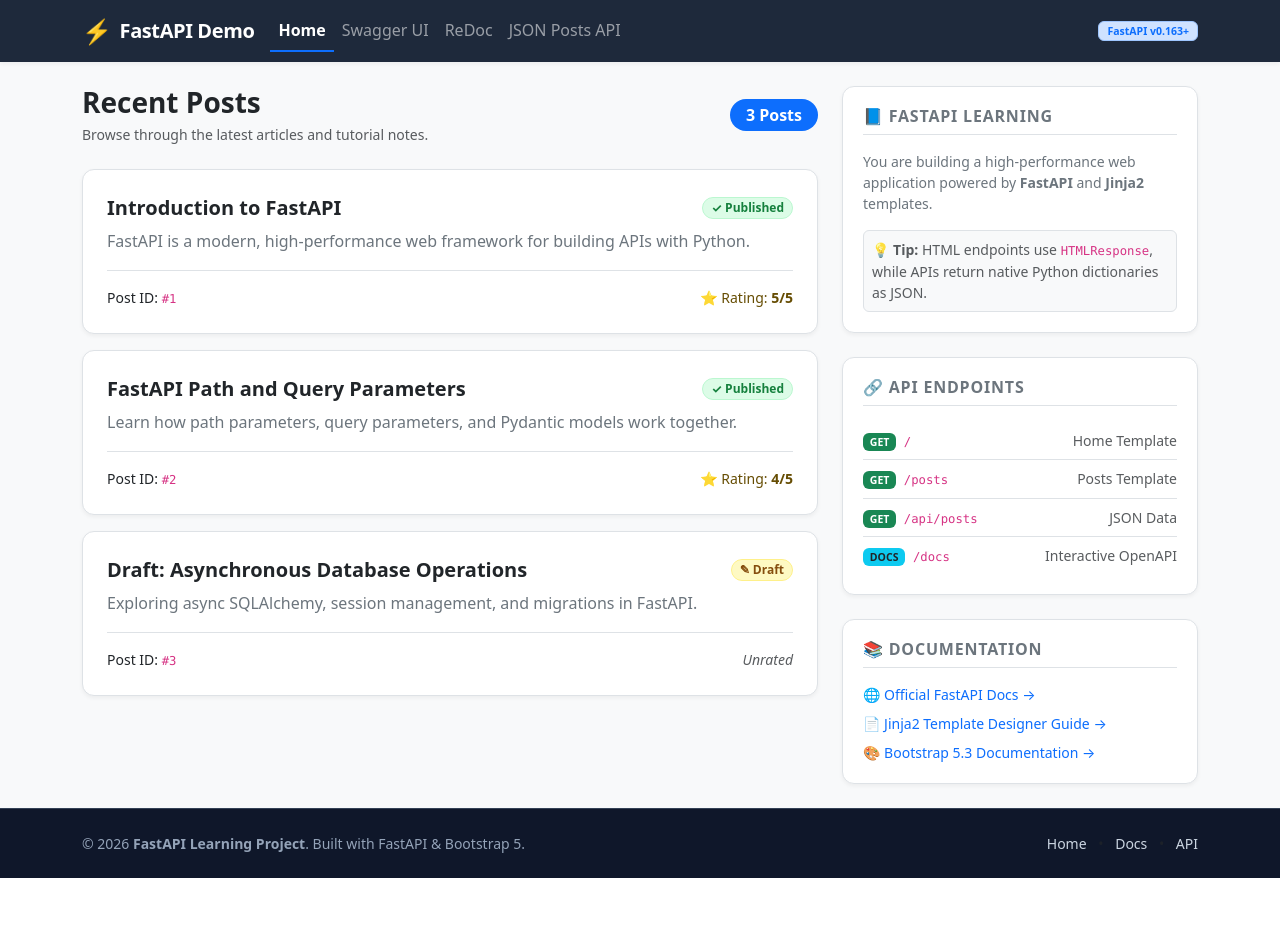
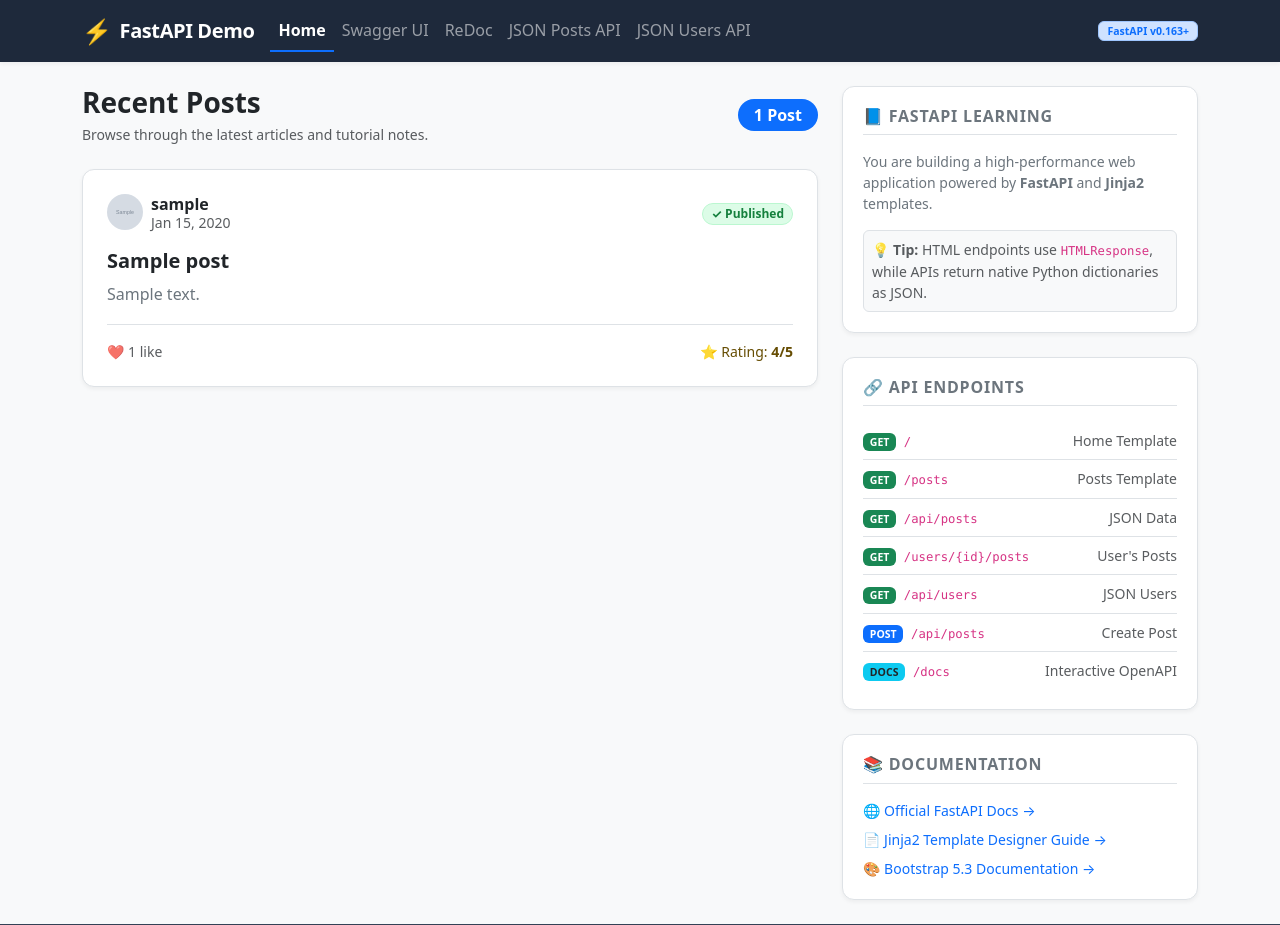
Before and after one commit to Rahul240699124/fastapi_demo, a FastAPI app: page / in a window 1280 px wide. Shown: the top 925 px of the page. Before the commit the page ends 878 px from the top, so only its background shows below. Run offline with FastAPI, Linux system fonts and the light colour scheme; tables that the repository leaves empty hold one stand-in row (values such as "Sample post"); grey boxes marked "Sample" are stand-in pictures.

Commit message:
Add user avatar and post card templates
- Created `author_avatar.html` for rendering user avatars with a default image.
- Implemented `post_card.html` to display individual posts with author information, date, and post details.
- Developed `user_posts.html` to show a user's posts, including a breadcrumb navigation and user information.

```diff
--- a/main.py
+++ b/main.py
@@ -1,15 +1,29 @@
 from http import HTTPStatus
 
-from fastapi import FastAPI, HTTPException, Request, status
+from fastapi import FastAPI, HTTPException, Request, status, Depends
 from fastapi.exceptions import RequestValidationError
 from fastapi.responses import HTMLResponse
 from fastapi.staticfiles import StaticFiles
 from fastapi.templating import Jinja2Templates
 from starlette.exceptions import HTTPException as StarletteHTTPException
 from fastapi.responses import JSONResponse
+from schemas import PostCreate, PostResponse, UserCreate, UserResponse
+from typing import Annotated
+from sqlalchemy import Select
+from sqlalchemy.orm import Session
+
+import models
+from database import Base, engine, get_db
+from security import hash_password
+
+Base.metadata.create_all(bind=engine)
 
 app = FastAPI()
+
 app.mount("/static", StaticFiles(directory="static"), name="static")
+
+# app.mount("/media", StaticFiles(directory="media"), name="media")
+
 templates = Jinja2Templates(directory="templates")
 
 
@@ -24,38 +38,16 @@ def status_phrase(code) -> str:
 # Makes it usable in templates as: {{ some_code | status_phrase }}
 templates.env.filters["status_phrase"] = status_phrase
 
-posts: list[dict] =[
-    {
-        "id": 1,
-        "title": "Introduction to FastAPI",
-        "content": "FastAPI is a modern, high-performance web framework for building APIs with Python.",
-        "published": True,
-        "rating": 5,
-    },
-    {
-        "id": 2,
-        "title": "FastAPI Path and Query Parameters",
-        "content": "Learn how path parameters, query parameters, and Pydantic models work together.",
-        "published": True,
-        "rating": 4,
-    },
-    {
-        "id": 3,
-        "title": "Draft: Asynchronous Database Operations",
-        "content": "Exploring async SQLAlchemy, session management, and migrations in FastAPI.",
-        "published": False,
-        "rating": None,
-    },
-]
-
 # response_class=HTMLResponse is used for reaturing the end point of an api in html formate.
 # include_in_schema=False is used for not to show html responces in docs and redoc pages for separation from json responces apis
 
-@app.get("/", response_class=HTMLResponse, include_in_schema=False)
-@app.get("/posts", include_in_schema=False)
+@app.get("/", response_class=HTMLResponse, include_in_schema=False, name="home")
+@app.get("/posts", include_in_schema=False, name="posts")
 # def home():
 # return f"<h1>{posts[0]['title']}</h1></br><p>{posts[0]['content']}</p>"
-def home(request: Request):
+def home(request: Request, db: Annotated[Session, Depends(get_db)]):
+    result = db.execute(Select(models.Post))
+    posts = result.scalars().all()
     return templates.TemplateResponse(
         request,
         "home.html",
@@ -63,8 +55,9 @@ def home(request: Request):
     )
 
 @app.get("/posts/{post_id}", response_class=HTMLResponse, include_in_schema=False)
-def get_post_page(request: Request, post_id: int):
-    post = next((post for post in posts if post["id"] == post_id), None)
+def get_post_page(request: Request, post_id: int, db: Annotated[Session, Depends(get_db)]):
+    result = db.execute(Select(models.Post).where(models.Post.id == post_id))
+    post = result.scalars().first()
     if post is None:
         raise HTTPException(
             status_code=status.HTTP_404_NOT_FOUND,
@@ -73,22 +66,108 @@ def get_post_page(request: Request, post_id: int):
     return templates.TemplateResponse(
         request,
         "post.html",
-        {"post": post, "title": post["title"]},
+        {"post": post, "title": post.title},
     )
 
-@app.get("/api/posts")
-def get_posts():
+@app.get("/users/{user_id}/posts", response_class=HTMLResponse, include_in_schema=False)
+def get_user_posts(request: Request, user_id: int, db: Annotated[Session, Depends(get_db)]):
+    result = db.execute(Select(models.User).where(models.User.id == user_id))
+    user = result.scalars().first()
+    if user is None:
+        raise HTTPException(
+            status_code=status.HTTP_404_NOT_FOUND,
+            detail=f"User with id {user_id} not found",
+        )
+    result = db.execute(Select(models.Post).where(models.Post.user_id == user_id))
+    posts = result.scalars().all()
+    return templates.TemplateResponse(
+        request,
+        "user_posts.html",
+        {"posts": posts, "title": f"Posts by User {user.username}"},
+    )
+
+@app.get("/api/users", response_model=list[UserResponse])
+def get_users(db: Annotated[Session, Depends(get_db)]):
+    result = db.execute(Select(models.User))
+    users = result.scalars().all()
+    if not users:
+        raise HTTPException(
+            status_code=status.HTTP_404_NOT_FOUND,
+            detail="No users found",
+        )
+    return users
+
+@app.post(
+    "/api/users",
+    response_model=UserResponse,
+    status_code=status.HTTP_201_CREATED)
+def add_user(user: UserCreate, db: Annotated[Session, Depends(get_db)]):
+    result = db.execute(Select(models.User).where(models.User.email == user.email))
+    existing_email = result.scalars().first()
+    if existing_email:
+        raise HTTPException(
+            status_code=status.HTTP_400_BAD_REQUEST,
+            detail=f"User with email {user.email} already exists",
+        )
+    result = db.execute(Select(models.User).where(models.User.username == user.username))
+    existing_username = result.scalars().first()
+    if existing_username:
+            raise HTTPException(
+                status_code=status.HTTP_400_BAD_REQUEST,
+                detail=f"User with username {user.username} already exists",
+            )
+    new_user = models.User(
+        username=user.username,
+        email=user.email,
+        image_file=user.image_file,
+        password_hash=hash_password(user.password),  # never store the plain password
+    )
+    db.add(new_user)
+    db.commit()
+    db.refresh(new_user)
+    return new_user
+
+@app.get("/api/users/{user_id}", response_model=UserResponse)
+def get_user(user_id: int, db: Annotated[Session, Depends(get_db)]):
+    result = db.execute(Select(models.User).where(models.User.id == user_id))
+    user = result.scalars().first()
+    if user is None:
+        raise HTTPException(
+            status_code=status.HTTP_404_NOT_FOUND,
+            detail=f"User with id {user_id} not found",
+        )
+    return user
+
+@app.get("/api/posts", response_model=list[PostResponse])
+def get_posts(db: Annotated[Session, Depends(get_db)]):
+    result = db.execute(Select(models.Post))
+    posts = result.scalars().all()
     return posts
 
-@app.get("/api/posts/{post_id}")
-def get_post(post_id: int):
-    post = next((post for post in posts if post["id"] == post_id), None)
+@app.get("/api/posts/{post_id}", response_model=PostResponse)
+def get_post(post_id: int, db: Annotated[Session, Depends(get_db)]):
+    result = db.execute(Select(models.Post).where(models.Post.id == post_id))
+    post = result.scalars().first()
     if post is None:
         raise HTTPException(
             status_code=status.HTTP_404_NOT_FOUND,
             detail=f"Post with id {post_id} not found",
         )
     return post
+
+@app.get("/api/users/{user_id}/posts", response_model=list[PostResponse])
+def get_user_posts(user_id: int, db: Annotated[Session, Depends(get_db)]):
+    result = db.execute(Select(models.User).where(models.User.id == user_id))
+    user = result.scalars().first()
+    if user is None:
+        raise HTTPException(
+            status_code=status.HTTP_404_NOT_FOUND,
+            detail=f"User with id {user_id} not found",
+        )
+    result = db.execute(Select(models.Post).where(models.Post.user_id == user_id))
+    posts = result.scalars().all()
+    return posts
+
 
 @app.exception_handler(StarletteHTTPException)
 def common_exception_handler(request: Request, exception:StarletteHTTPException):
@@ -140,3 +219,28 @@ def validation_exception_handler(request: Request, exception: RequestValidationE
         },
         status_code=status.HTTP_422_UNPROCESSABLE_CONTENT
     )
+
+## Create A Post
+@app.post(
+    "/api/posts",
+    response_model=PostResponse,
+    status_code=status.HTTP_201_CREATED)
+def create_post(post: PostCreate, db: Annotated[Session, Depends(get_db)]):
+    result = db.execute(Select(models.User).where(models.User.id == post.user_id))
+    user = result.scalars().first()
+    if user is None:
+        raise HTTPException(
+            status_code=status.HTTP_404_NOT_FOUND,
+            detail=f"User with id {post.user_id} not found",
+        )
+    new_post = models.Post(
+        title=post.title,
+        content=post.content,
+        published=post.published,
+        rating=post.rating,
+        user_id=post.user_id,
+    )
+    db.add(new_post)
+    db.commit()
+    db.refresh(new_post)
+    return new_post
--- a/pyproject.toml
+++ b/pyproject.toml
@@ -6,4 +6,7 @@ readme = "README.md"
 requires-python = ">=3.14"
 dependencies = [
     "fastapi[standard]>=0.163.2",
+    "pwdlib[argon2]>=0.4.2",
+    "pymysql>=1.2.4",
+    "sqlalchemy>=2.1.9",
 ]
--- a/static/css/main.css
+++ b/static/css/main.css
@@ -155,3 +155,20 @@ button:focus-visible,
   color: #ffffff;
   text-decoration: underline;
 }
+
+/* Author avatars (templates/partials/author_avatar.html) */
+.avatar {
+    display: inline-flex;
+    align-items: center;
+    justify-content: center;
+    flex-shrink: 0;
+    border-radius: 50%;
+    object-fit: cover;
+}
+
+.avatar-initial {
+    background-color: var(--bs-primary-bg-subtle);
+    color: var(--bs-primary-text-emphasis);
+    font-weight: 700;
+    line-height: 1;
+}
--- a/templates/home.html
+++ b/templates/home.html
@@ -14,53 +14,16 @@
 {% if posts %}
     <div class="vstack gap-3">
         {% for post in posts %}
-            <article class="post-card p-4">
-                <div class="d-flex justify-content-between align-items-start gap-2 mb-2">
-                    <h2 class="h5 card-title fw-bold mb-0">
-                        <a href="/posts/{{ post.id }}" class="text-decoration-none text-dark">
-                            {{ post.title }}
-                        </a>
-                    </h2>
-                    <div>
-                        {% if post.published %}
-                            <span class="badge badge-published rounded-pill px-2 py-1 small">
-                                &#10003; Published
-                            </span>
-                        {% else %}
-                            <span class="badge badge-draft rounded-pill px-2 py-1 small">
-                                &#9998; Draft
-                            </span>
-                        {% endif %}
-                    </div>
-                </div>
-
-                <p class="card-text text-secondary mb-3">
-                    {{ post.content }}
-                </p>
-
-                <div class="d-flex justify-content-between align-items-center pt-3 border-top small text-muted">
-                    <span class="fw-medium text-dark">
-                        Post ID: <code>#{{ post.id }}</code>
-                    </span>
-                    <div>
-                        {% if post.rating %}
-                            <span class="text-warning-emphasis fw-medium">
-                                &#11088; Rating: <strong>{{ post.rating }}/5</strong>
-                            </span>
-                        {% else %}
-                            <span class="text-muted fst-italic">
-                                Unrated
-                            </span>
-                        {% endif %}
-                    </div>
-                </div>
-            </article>
+            {% include "partials/post_card.html" %}
         {% endfor %}
     </div>
 {% else %}
     <div class="alert alert-info border-0 shadow-sm p-4 text-center" role="alert">
         <h4 class="alert-heading fw-bold">No Posts Available</h4>
-        <p class="mb-0 text-muted">There are currently no posts in the collection. Add items to <code>posts</code> in <code>main.py</code> or via your API.</p>
+        <p class="mb-0 text-muted">
+            The database has no posts yet. Create a user with <code>POST /api/users</code>, then a post with
+            <code>POST /api/posts</code> from the <a href="/docs">API docs</a>.
+        </p>
     </div>
 {% endif %}
 {% endblock content %}
--- a/templates/layout.html
+++ b/templates/layout.html
@@ -51,6 +51,9 @@
                         </li>
                         <li class="nav-item">
                             <a class="nav-link" href="/api/posts" target="_blank">JSON Posts API</a>
+                        </li>
+                        <li class="nav-item">
+                            <a class="nav-link" href="/api/users" target="_blank">JSON Users API</a>
                         </li>
                     </ul>
 
@@ -113,6 +116,27 @@
                                     <code>/api/posts</code>
                                 </div>
                                 <span class="text-muted">JSON Data</span>
+                            </li>
+                            <li class="d-flex justify-content-between align-items-center py-2 border-bottom">
+                                <div>
+                                    <span class="badge bg-success me-1">GET</span>
+                                    <code>/users/{id}/posts</code>
+                                </div>
+                                <span class="text-muted">User's Posts</span>
+                            </li>
+                            <li class="d-flex justify-content-between align-items-center py-2 border-bottom">
+                                <div>
+                                    <span class="badge bg-success me-1">GET</span>
+                                    <code>/api/users</code>
+                                </div>
+                                <span class="text-muted">JSON Users</span>
+                            </li>
+                            <li class="d-flex justify-content-between align-items-center py-2 border-bottom">
+                                <div>
+                                    <span class="badge bg-primary me-1">POST</span>
+                                    <code>/api/posts</code>
+                                </div>
+                                <span class="text-muted">Create Post</span>
                             </li>
                             <li class="d-flex justify-content-between align-items-center py-2">
                                 <div>
--- /dev/null
+++ b/templates/partials/author_avatar.html
@@ -0,0 +1,7 @@
+{# Small round avatar for a user. Expects `author` (a models.User or None) and optional `size` (px). #}
+{% set size = size | default(36) %}
+{# image_path returns the user's own picture, or /static/profile_pics/default.png if they have none #}
+<img src="{{ author.image_path if author else '/static/profile_pics/default.png' }}"
+    alt="{{ author.username if author else 'Unknown author' }}" class="avatar"
+    width="{{ size }}" height="{{ size }}"
+    onerror="this.onerror=null; this.src='/static/profile_pics/default.png';">
--- /dev/null
+++ b/templates/partials/post_card.html
@@ -0,0 +1,45 @@
+{# One post in a list. Expects `post` (a models.Post, with post.author loaded). #}
+<article class="post-card p-4">
+    <!-- Author + date -->
+    <div class="d-flex align-items-center gap-2 mb-3">
+        {% with author = post.author %}{% include "partials/author_avatar.html" %}{% endwith %}
+        <div class="lh-sm">
+            {% if post.author %}
+                <a href="/users/{{ post.author.id }}/posts" class="fw-semibold text-dark text-decoration-none">
+                    {{ post.author.username }}
+                </a>
+            {% else %}
+                <span class="fw-semibold text-muted fst-italic">Unknown author</span>
+            {% endif %}
+            {% if post.date_posted %}
+                <div class="small text-muted">
+                    <time datetime="{{ post.date_posted.isoformat() }}">{{ post.date_posted.strftime("%b %d, %Y") }}</time>
+                </div>
+            {% endif %}
+        </div>
+        <div class="ms-auto">
+            {% if post.published %}
+                <span class="badge badge-published rounded-pill px-2 py-1 small">&#10003; Published</span>
+            {% else %}
+                <span class="badge badge-draft rounded-pill px-2 py-1 small">&#9998; Draft</span>
+            {% endif %}
+        </div>
+    </div>
+
+    <h2 class="h5 card-title fw-bold mb-2">
+        <a href="/posts/{{ post.id }}" class="text-decoration-none text-dark">{{ post.title }}</a>
+    </h2>
+
+    <p class="card-text text-secondary mb-3">
+        {{ post.content | truncate(220) }}
+    </p>
+
+    <div class="d-flex justify-content-between align-items-center pt-3 border-top small text-muted">
+        <span>&#10084;&#65039; {{ post.likes or 0 }} {% if post.likes == 1 %}like{% else %}likes{% endif %}</span>
+        {% if post.rating %}
+            <span class="text-warning-emphasis fw-medium">&#11088; Rating: <strong>{{ post.rating }}/5</strong></span>
+        {% else %}
+            <span class="fst-italic">Unrated</span>
+        {% endif %}
+    </div>
+</article>
```
Also changed, not shown: database.py (added, +26 -0 lines), models.py (added, +105 -0 lines), schemas.py (added, +36 -0 lines), security.py (added, +12 -0 lines), templates/post.html (+25 -1 lines), templates/user_posts.html (added, +47 -0 lines), static/profile_pics/default.png (added), 2 other files.
